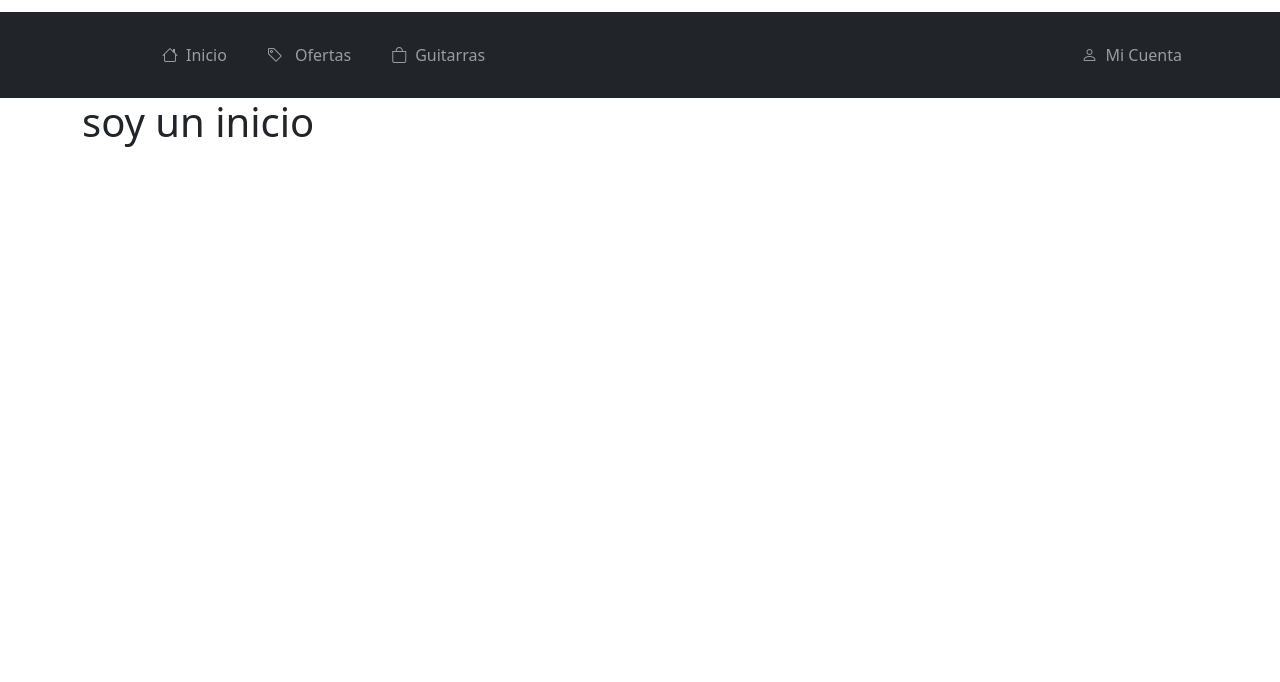
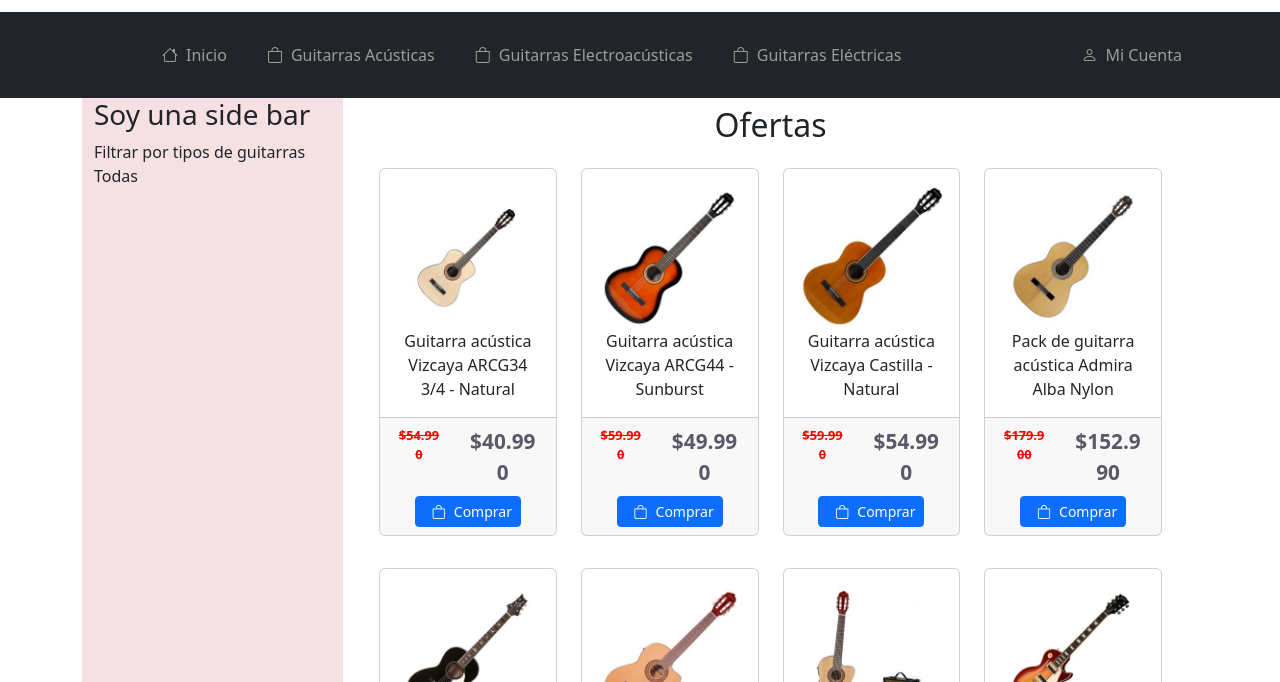
Before and after one commit to ecodisonante/dfs2_arpeggio, a plain HTML site: page index.html in a window 1280 px wide. Shown: the part 118-800 px from the top of the page. Drawn offline with nearby package versions, Linux system fonts and the light colour scheme; some packages are replaced by stand-ins of ours; a script that the page names is missing.

Commit message:
corrige navegacion, oculta menus sin contenido

```diff
--- a/index.html
+++ b/index.html
@@ -38,16 +38,24 @@
             <div class="collapse navbar-collapse" id="navBar">
                 <ul class="navbar-nav w-100">
                     <li class="nav-item mx-2">
-                        <a class="nav-link" data-target="inicio" onclick="display(this)">
+                        <a class="nav-link" data-target="ofertas" onclick="display(this)" id="home">
                             <i class="bi bi-house mx-2"></i>Inicio</a>
                     </li>
-                    <li class="nav-item  mx-2">
+                    <!-- <li class="nav-item  mx-2">
                         <a class="nav-link" data-target="ofertas" onclick="display(this)">
                             <i class="bi bi-tag mx-2"></i> Ofertas</a>
+                    </li> -->
+                    <li class="nav-item  mx-2">
+                        <a class="nav-link" data-target="cat-1" onclick="display(this)">
+                            <i class="bi bi-bag mx-2"></i>Guitarras Acústicas</a>
                     </li>
                     <li class="nav-item  mx-2">
-                        <a class="nav-link" data-target="catalogo" onclick="display(this)">
-                            <i class="bi bi-bag mx-2"></i>Guitarras</a>
+                        <a class="nav-link" data-target="cat-2" onclick="display(this)">
+                            <i class="bi bi-bag mx-2"></i>Guitarras Electroacústicas</a>
+                    </li>
+                    <li class="nav-item  mx-2">
+                        <a class="nav-link" data-target="cat-3" onclick="display(this)">
+                            <i class="bi bi-bag mx-2"></i>Guitarras Eléctricas</a>
                     </li>
                     <li class="nav-item mx-2 ms-auto">
                         <a class="nav-link" data-target="login" onclick="display(this)">
@@ -62,11 +70,11 @@
     <div class="content">
 
         <!-- Inicio -->
-        <section data-content id="inicio" class="d-inline">
+        <!-- <section data-content id="inicio" class="d-inline">
             <div class="container">
                 <h1>soy un inicio</h1>
             </div>
-        </section>
+        </section> -->
 
         <!-- Catalogo -->
         <section data-content id="catalogo">
--- a/js/catalog.js
+++ b/js/catalog.js
@@ -13,8 +13,8 @@ function catDisplay(categoryId = 0, onSale = false) {
         catalogTitle = "Todas las guitarras";
         filteredCatalog = persistedCatalog;
     } else {
-        catalogTitle = `${categorias.find(cat => cat.id === categoryId)}`;
-        filteredCatalog = persistedCatalog.filter(cat => cat.category.id === categoryId);
+        catalogTitle = `${categorias.find(cat => cat.id == categoryId).name}`;
+        filteredCatalog = persistedCatalog.filter(cat => cat.category[0].id == categoryId);
     }
 
     // obtener solo las ofertas
--- a/js/sccript.js
+++ b/js/sccript.js
@@ -6,8 +6,10 @@ document.addEventListener('DOMContentLoaded', function () {
     if (!localStorage.getItem("catalog")) localStorage.setItem("catalog", JSON.stringify(catalog));
     if (!localStorage.getItem("listaUsuarios")) localStorage.setItem("listaUsuarios", JSON.stringify(listaUsuarios));
     logo = document.getElementById('bar-logo');
+    window.addEventListener('scroll', changeLogoColor);
 
-    window.addEventListener('scroll', changeLogoColor);
+    // Mostrar ofertas en el inicio
+    document.getElementById("home").click();
 });
 
 // navegacion
@@ -19,8 +21,9 @@ function display(content) {
 
     [...contentArr].forEach(element => { element.className = "d-none"; });
 
-    if (contentId == "ofertas" || contentId == "catalogo") {
-        let content = catDisplay(0, contentId == "ofertas");
+    if (["ofertas", "catalogo", "cat-1", "cat-2", "cat-3"].includes(contentId)) {
+        let catNum = contentId.startsWith("cat-") ? parseInt(contentId.replace("cat-", "")) : 0;
+        let content = catDisplay(catNum, contentId == "ofertas");
         document.getElementById("items").innerHTML = content;
         contentId = "catalogo";
     }
```
Also changed, not shown: chart.html (+4 -4 lines), user.html (+3 -3 lines).
